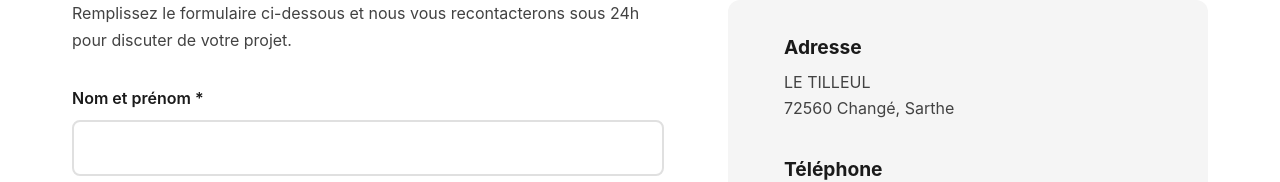
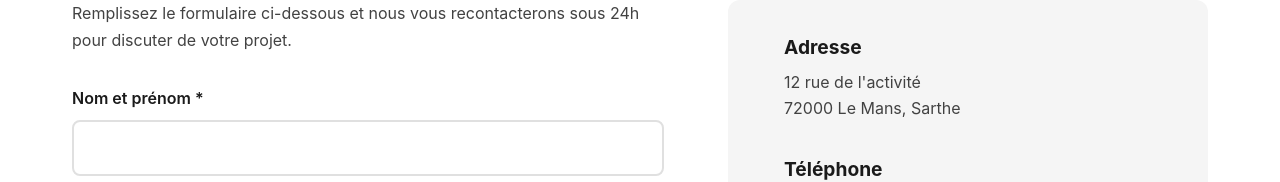
Before and after one commit to prodige93/cameron, a React (Vite) app: page /contact in a window 1280 px wide. Shown: the part 533-715 px from the top of the page. Built offline with nearby package versions, Linux system fonts and the light colour scheme; no server answers.

Commit message:
Update contact address in Contact component: Change address from "LE TILLEUL, 72560 Changé" to "12 rue de l'activité, 72000 Le Mans" for accurate location representation.

```diff
--- a/src/pages/Contact.jsx
+++ b/src/pages/Contact.jsx
@@ -271,7 +271,7 @@ const Contact = () => {
                   <div className="contact-icon"></div>
                   <div>
                     <h3>Adresse</h3>
-                    <p>LE TILLEUL<br />72560 Changé, Sarthe</p>
+                    <p>12 rue de l'activité<br />72000 Le Mans, Sarthe</p>
                   </div>
                 </div>
 
```
